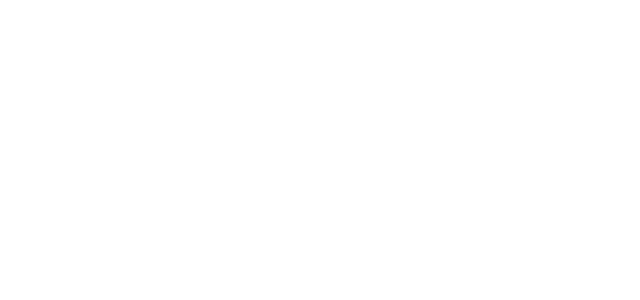
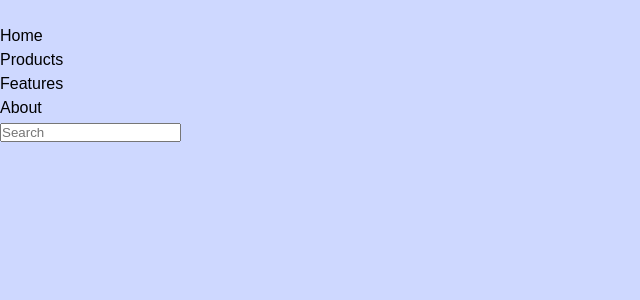
Before and after one commit to varad-n/navbar, a React app: page / in a window 1280 px wide. Shown: the top 300 px of the page, without its empty margins (0-640 px from the left). Built offline with nearby package versions, Linux system fonts and the light colour scheme; the HTML template or start-up script is replaced by a standard one.

Commit message:
project in progress

```diff
--- a/src/App.jsx
+++ b/src/App.jsx
@@ -1,8 +1,11 @@
 import React from 'react'
+import Navbar from './assets/Components/Navbar/Navbar'
 
 const App = () => {
   return (
-    <div> </div>
+    <div className='container'>
+      <Navbar />
+    </div>
   )
 }
 
--- a/src/assets/Components/Navbar/Navbar.css
+++ b/src/assets/Components/Navbar/Navbar.css
@@ -0,0 +1,13 @@
+*{
+    margin: 0;
+    padding: 0;
+    box-sizing: border-box;
+    font-family: sans-serif;
+    color: black;
+}
+
+.container{
+    width: 100vw;
+    min-height: 100vh;
+    background: #ced8ff;
+}
--- a/src/assets/Components/Navbar/Navbar.jsx
+++ b/src/assets/Components/Navbar/Navbar.jsx
@@ -1,9 +1,25 @@
 import React from 'react'
 import './Navbar.css'
 
+
+
 const Navbar = () => {
   return (
-    <div>Navbar</div>
+    <div className='navbar' >
+      <img src='' alt='' className='logo' />
+      <ul>
+        <li>Home</li>
+        <li>Products</li>
+        <li>Features</li>
+        <li>About</li>
+      </ul>
+
+      <div className='search-box'>
+        <input type="text" placeholder='Search'/>
+        <img src="" alt="" />
+      </div>
+      <img src="" alt="" className='toggle-icon'/>
+    </div>
   )
 }
 
```
